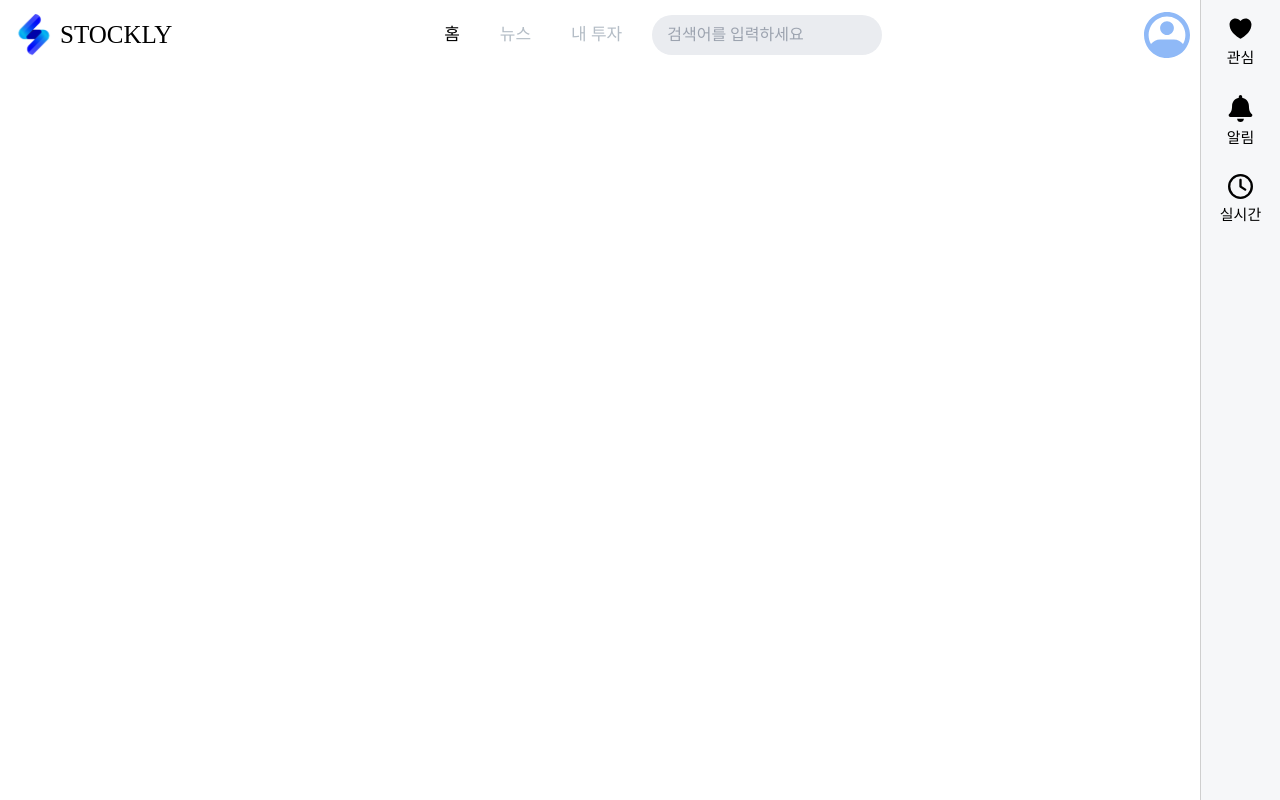
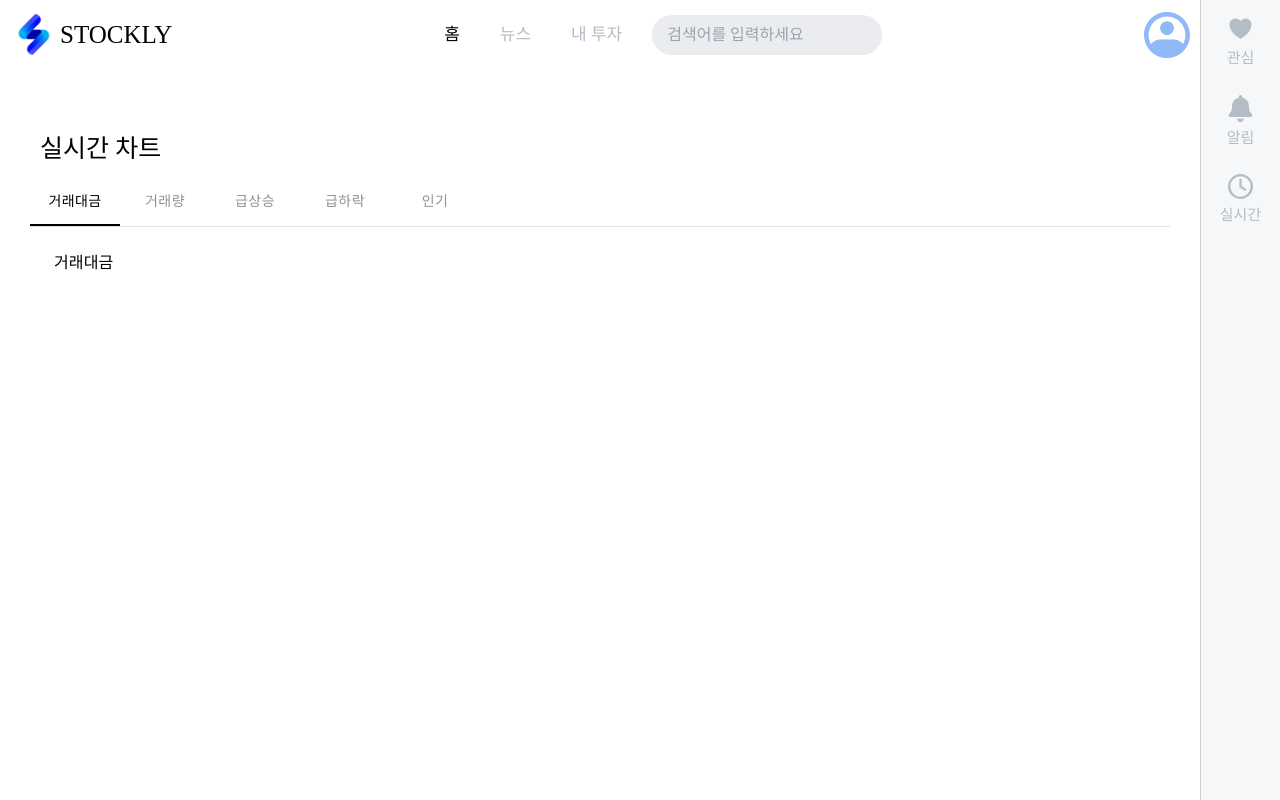
Before and after one commit to sykang519/StocklyFrontend, a React (Vite) app: page /main in a window 1280 px wide. Built offline with nearby package versions, Linux system fonts and the light colour scheme; a web font is replaced by a local one.

Commit message:
Chore: 자잘한 CSS 수정

```diff
--- a/package.json
+++ b/package.json
@@ -12,6 +12,7 @@
   "dependencies": {
     "@emotion/react": "^11.13.3",
     "@emotion/styled": "^11.13.0",
+    "@mui/lab": "^6.0.0-beta.10",
     "@mui/material": "^6.1.1",
     "@typescript-eslint/eslint-plugin": "^8.7.0",
     "@typescript-eslint/parser": "^8.7.0",
--- a/src/components/TopNavBar.tsx
+++ b/src/components/TopNavBar.tsx
@@ -11,7 +11,7 @@ function TopNavBar() {
   const goToMyInvest = () => {navigate('/myinvest')}
   return (
     <>
-      <div className="w-[100%] flex justify-between items-center">
+      <div className="w-[100%] flex justify-between items-center pb-[50px] min-w-[800px]">
         <div className="flex items-center m-[10px] cursor-pointer">
           <img src={MainLogo} className="w-[50px] h-[50px]" />
           <p className="text-[25px]">STOCKLY</p>
--- a/src/pages/MainPage.tsx
+++ b/src/pages/MainPage.tsx
@@ -1,11 +1,18 @@
-import TopNavBar from "../components/TopNavBar";
+import TopNavBar from '../components/TopNavBar';
+import StockChartList from '../components/StockChartList';
 
 function MainPage() {
+
   return (
     <>
-     <div className="w-[100%] h-[100vh]">
-        <TopNavBar/>
-     </div>
+      <div className="w-[100%] h-[100vh]">
+        <TopNavBar />
+        <div className="flex justify-center ">
+          <div className="w-[95%] min-w-[800px] max-w-[1500px]">
+            <StockChartList />
+          </div>
+        </div>
+      </div>
     </>
   );
 }
--- a/tailwind.config.js
+++ b/tailwind.config.js
@@ -6,10 +6,13 @@ module.exports = {
   theme: {
     extend: {},
     colors: {
+      'black' : '#000000',
+      'white' : '#ffffff',
       'MainBlue' : '#3182F6',
       'Bg-gray' : '#F6F7F9',
       'Icon-gray' : '#B4BDC6',
-      'Box-gray': '#EAECF0'
+      'Box-gray': '#EAECF0',
+      'font-gray' : '#B4BDC6'
     }
   },
   plugins: [],
```
Also changed, not shown: 2 other files (tests, documents, lock files or other folders).
